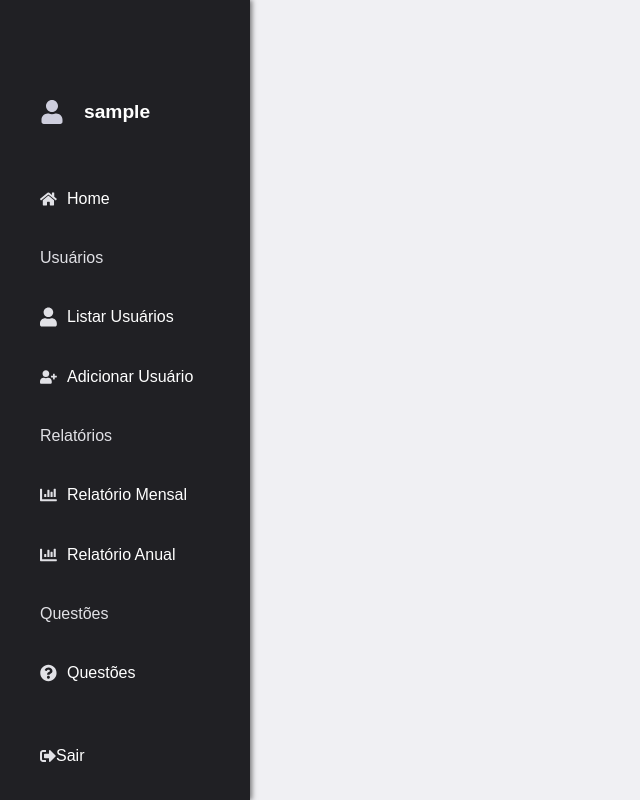
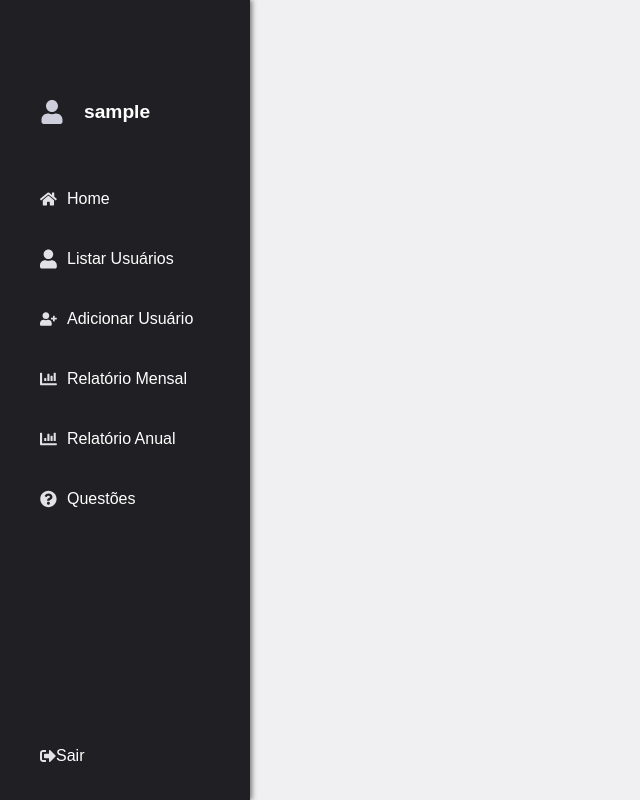
Before and after one commit to gildevson/Recyclable_frontend, a React (Create React App) app: page /menu in a window 1280 px wide. Shown: the whole page, without its empty margins (0-640 px from the left). Built offline with nearby package versions, Linux system fonts and the light colour scheme; sample sign-in values are in the browser's storage.

Commit message:
Adicionando nome no json

```diff
--- a/src/App.js
+++ b/src/App.js
@@ -2,24 +2,19 @@ import React from "react";
 import { BrowserRouter as Router, Routes, Route, Navigate } from "react-router-dom";
 import Login from "./components/login/login";
 import Menu from "./components/menu/menu";
-import PrivateRoute from "./components/routes/PrivateRoute"; // Certifique-se do caminho correto
+import PrivateRoutes from "./components/routes/PrivateRoute"; // Caminho do PrivateRoutes
 
 const App = () => {
   return (
     <Router>
       <Routes>
-        {/* Rota de Login */}
+        {/* Rota pública */}
         <Route path="/login" element={<Login />} />
 
-        {/* Rota Protegida */}
-        <Route
-          path="/menu"
-          element={
-            <PrivateRoute>
-              <Menu />
-            </PrivateRoute>
-          }
-        />
+        {/* Rotas protegidas */}
+        <Route element={<PrivateRoutes />}>
+          <Route path="/menu" element={<Menu />} />
+        </Route>
 
         {/* Redirecionar rotas inválidas para login */}
         <Route path="*" element={<Navigate to="/login" />} />
--- a/src/components/login/login.js
+++ b/src/components/login/login.js
@@ -1,7 +1,7 @@
-import React, { useState } from "react";
+import React, { useState, useEffect } from "react";
 import { useNavigate } from "react-router-dom";
 import api from "../services/api";
-import logo from "../img/logo.png"; // Import da imagem
+import logo from "../img/logo.png";
 import "./login.css";
 
 const Login = () => {
@@ -10,6 +10,18 @@ const Login = () => {
     const [error, setError] = useState("");
     const [loading, setLoading] = useState(false);
     const navigate = useNavigate();
+
+    useEffect(() => {
+        const token = localStorage.getItem("token");
+        if (token) {
+            navigate("/menu"); // Redireciona para o menu se o token existir
+        }
+    }, [navigate]);
+
+    const validateEmail = (email) => {
+        const regex = /^[^\s@]+@[^\s@]+\.[^\s@]+$/;
+        return regex.test(email);
+    };
 
     const handleSubmit = async (e) => {
         e.preventDefault();
@@ -22,13 +34,25 @@ const Login = () => {
             return;
         }
 
+        if (!validateEmail(email)) {
+            setError("Por favor, insira um email válido.");
+            setLoading(false);
+            return;
+        }
+
         try {
             const response = await api.post("/auth/login", { email, password });
             if (response.status === 200) {
+                // Salva o token no localStorage
                 localStorage.setItem("token", response.data.token);
+
+                // Salva o nome do usuário no localStorage
+                localStorage.setItem("username", response.data.name);
+
+                // Redireciona para o menu
                 navigate("/menu");
             } else {
-        setError("Erro desconhecido. Tente novamente.");
+                setError(response.data.message || "Erro desconhecido. Tente novamente.");
             }
         } catch (error) {
             const status = error.response?.status;
@@ -67,13 +91,12 @@ const Login = () => {
                     />
                     {error && <p className="error-message">{error}</p>}
                     <button type="submit" disabled={loading}>
-        {loading ? "Carregando..." : "Entrar no Sistema"}
+                        {loading ? <span className="spinner"></span> : "Entrar no Sistema"}
                     </button>
                 </form>
                 <a href="/forgot-password" className="forgot-password-link">
                     Esqueceu sua senha?
                 </a>
-
             </div>
         </div>
     );
--- a/src/components/menu/menu.js
+++ b/src/components/menu/menu.js
@@ -1,92 +1,127 @@
-import React, { useState, useEffect } from 'react';
-import { useNavigate } from 'react-router-dom';
-import './menu.css';
-import { FaHome, FaUser, FaUserPlus, FaChartBar, FaQuestionCircle, FaSignOutAlt } from 'react-icons/fa';
+import React, { useState, useEffect } from "react";
+import { useNavigate } from "react-router-dom";
+import "./menu.css";
+import {
+  FaHome,
+  FaUser,
+  FaUserPlus,
+  FaChartBar,
+  FaQuestionCircle,
+  FaSignOutAlt,
+} from "react-icons/fa";
 
 const Menu = () => {
+  // Estado para controlar se o menu está aberto ou fechado
   const [isMenuOpen, setIsMenuOpen] = useState(false);
-  const [username, setUsername] = useState('Guest');
+
+  // Estado para armazenar o nome do usuário
+  const [username, setUsername] = useState("Guest");
+
+  // Estado para exibir a tela de carregamento
+  const [isLoading, setIsLoading] = useState(false); // ADICIONADO para controle do spinner
+
   const navigate = useNavigate();
 
+  // useEffect para verificar o token e redirecionar para o login caso não exista
   useEffect(() => {
-    const storedUsername = localStorage.getItem('username');
+    const token = localStorage.getItem("token");
+    if (!token) {
+      navigate("/login");
+    }
 
+    // Recupera o nome do usuário do localStorage
+    const storedUsername = localStorage.getItem("username");
     if (storedUsername) setUsername(storedUsername);
-  }, []);
+  }, [navigate]);
 
+  // Função para alternar o estado do menu (abrir/fechar)
   const toggleMenu = () => {
     setIsMenuOpen(!isMenuOpen);
   };
 
+  // Função para navegar para uma rota específica
   const handleNavigate = (path) => {
-    navigate(path);
+    setIsLoading(true); // ADICIONADO para ativar o spinner
+    setTimeout(() => {
+      navigate(path); // Navega para a rota especificada
+      setIsLoading(false); // ADICIONADO para desativar o spinner após a navegação
+    }, 1000); // Simula um atraso de 1 segundo
   };
 
+  // Função para logout
   const handleLogout = () => {
-    localStorage.removeItem('username');
-    localStorage.removeItem('permission');
-    navigate('/');
+    setIsLoading(true); // ADICIONADO para ativar o spinner durante o logout
+    setTimeout(() => {
+      localStorage.removeItem("token");
+      localStorage.removeItem("username");
+      navigate("/login"); // Redireciona para a página de login
+      setIsLoading(false); // ADICIONADO para desativar o spinner após o logout
+    }, 1000);
   };
+
+  // Itens do menu com ícones e rotas
+  const menuItems = [
+    { label: "Home", icon: <FaHome />, path: "/home" },
+    { label: "Listar Usuários", icon: <FaUser />, path: "/users" },
+    { label: "Adicionar Usuário", icon: <FaUserPlus />, path: "/add-user" },
+    { label: "Relatório Mensal", icon: <FaChartBar />, path: "/monthly-report" },
+    { label: "Relatório Anual", icon: <FaChartBar />, path: "/annual-report" },
+    { label: "Questões", icon: <FaQuestionCircle />, path: "/questions" },
+  ];
 
   return (
     <div>
+      {/* ADICIONADO: Tela de carregamento com spinner */}
+      {isLoading && ( // Exibe o spinner enquanto isLoading for verdadeiro
+        <div className="loading-screen">
+          <div className="spinner"></div>
+        </div>
+      )}
+
+      {/* Botão para abrir/fechar o menu */}
       <button className="hamburger" onClick={toggleMenu}>
         <FaHome />
       </button>
 
-      <div className={`menu-container ${isMenuOpen ? 'open' : ''}`}>
+      {/* Container do menu */}
+      <div className={`menu-container ${isMenuOpen ? "open" : ""}`}>
+        {/* Informações do usuário */}
         <div className="user-info">
-          <FaUser style={{ marginRight: '10px', fontSize: '24px' }} />
+          <FaUser style={{ marginRight: "10px", fontSize: "24px" }} />
           <span>{username}</span>
         </div>
 
+        {/* Itens do menu */}
         <ul className="menu">
-          {/* Home Section */}
-          <li>
-            <FaHome />
-            <button onClick={() => handleNavigate('/home')} className="menu-link">Home</button>
-          </li>
-
-          {/* Usuários Section */}
-          <li className="menu-section-title">Usuários</li>
-          <li>
-            <FaUser />
-            <button onClick={() => handleNavigate('/users')} className="menu-link">Listar Usuários</button>
-          </li>
-          <li>
-            <FaUserPlus />
-            <button onClick={() => handleNavigate('/add-user')} className="menu-link">Adicionar Usuário</button>
-          </li>
-
-          {/* Relatórios Section */}
-          <li className="menu-section-title">Relatórios</li>
-          <li>
-            <FaChartBar />
-            <button onClick={() => handleNavigate('/monthly-report')} className="menu-link">Relatório Mensal</button>
-          </li>
-          <li>
-            <FaChartBar />
-            <button onClick={() => handleNavigate('/annual-report')} className="menu-link">Relatório Anual</button>
-          </li>
-
-          {/* Questões Section */}
-          <li className="menu-section-title">Questões</li>
-          <li>
-            <FaQuestionCircle />
-            <button onClick={() => handleNavigate('/questions')} className="menu-link">Questões</button>
-          </li>
+          {menuItems.map((item, index) => (
+            <li key={index}>
+              {item.icon}
+              <button
+                onClick={() => handleNavigate(item.path)} // ADICIONADO: Chamada para handleNavigate
+                className="menu-link"
+              >
+                {item.label}
+              </button>
+            </li>
+          ))}
         </ul>
 
+        {/* Botão de logout */}
         <ul className="menu-bottom">
           <li>
             <FaSignOutAlt />
-            <button className="logout-button" onClick={handleLogout}>
-              Sair
+            <button
+              className="logout-button"
+              onClick={handleLogout} // ADICIONADO: Spinner durante o logout
+              disabled={isLoading} // Desabilita o botão enquanto está carregando
+            >
+              {isLoading ? "Saindo..." : "Sair"} {/* Mostra "Saindo..." durante o carregamento */}
             </button>
           </li>
         </ul>
       </div>
 
+      {/* Overlay para fechar o menu ao clicar fora */}
       {isMenuOpen && <div className="overlay" onClick={toggleMenu}></div>}
     </div>
   );
--- a/src/components/routes/PrivateRoute.js
+++ b/src/components/routes/PrivateRoute.js
@@ -1,15 +1,17 @@
 import React from "react";
-import { Navigate } from "react-router-dom";
+import { Navigate, Outlet } from "react-router-dom";
 
-const PrivateRoute = ({ children }) => {
-    const token = localStorage.getItem("token");
+const PrivateRoutes = () => {
+  const token = localStorage.getItem("token");
 
-    // Redireciona para o login se o token não existir
-    if (!token) {
-        return <Navigate to="/login" />;
-    }
 
-    return children;
+  // Verifica se o token existe
+  if (!token) {
+    return <Navigate to="/login" />; // Redireciona para a página de login
+  }
+
+  // Permite acesso às rotas protegidas
+  return <Outlet />;
 };
 
-export default PrivateRoute;
+export default PrivateRoutes;
```
Lines whose indentation alone changed are shown as unchanged.
